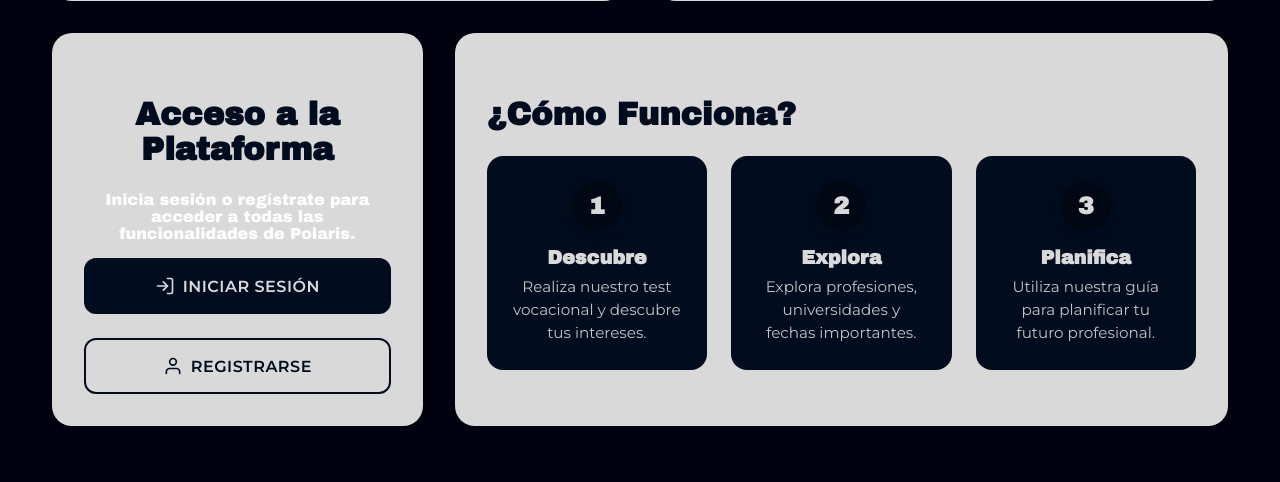
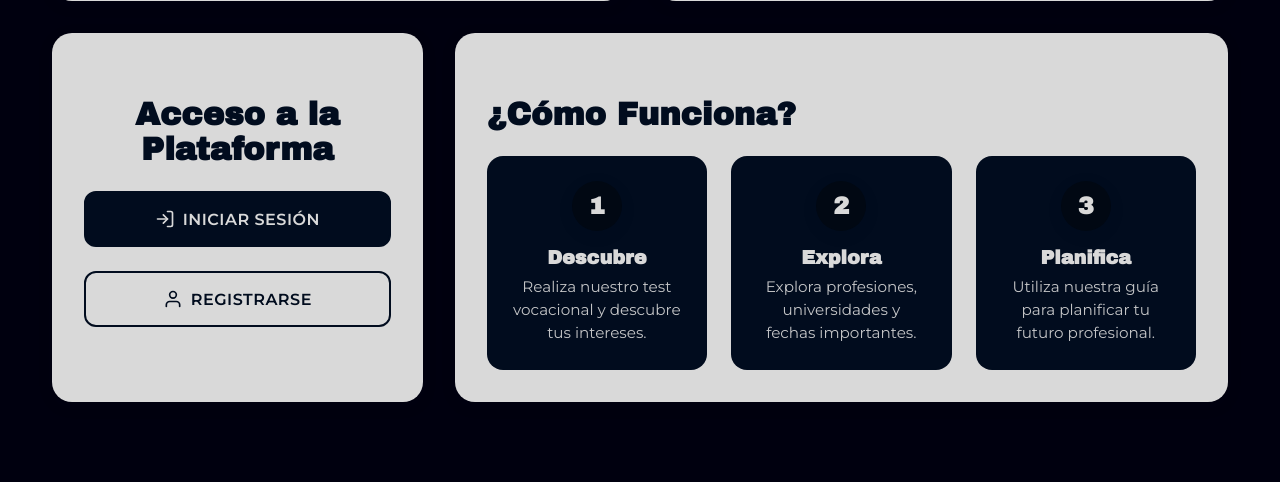
Before and after one commit to polarisproject-mde/polaris-jl, a FastAPI app: page / in a window 1280 px wide. Shown: the part 1661-2143 px from the top of the page. Run offline with FastAPI, Linux system fonts and the light colour scheme; parts of the project's set-up code (start-up, migrations or seed data) failed here and were passed over; some web fonts are replaced.

Commit message:
dashboard index 2

```diff
--- a/templates/index.html
+++ b/templates/index.html
@@ -459,7 +459,6 @@
             <!-- ❌ USUARIO NO AUTENTICADO: Mostrar card de login/registro -->
             <article class="card login-card">
                 <h3>Acceso a la Plataforma</h3>
-                <p>Inicia sesión o regístrate para acceder a todas las funcionalidades de Polaris.</p>
                 <div class="auth-buttons">
                     <a href="{{ url_for('login') }}" class="auth-btn login-link">
                         <svg xmlns="http://www.w3.org/2000/svg" width="20" height="20" viewBox="0 0 24 24" fill="none" stroke="currentColor" stroke-width="2" stroke-linecap="round" stroke-linejoin="round">
```
